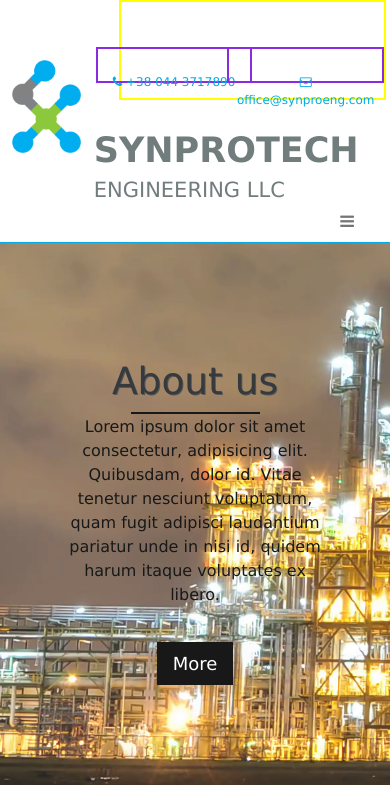
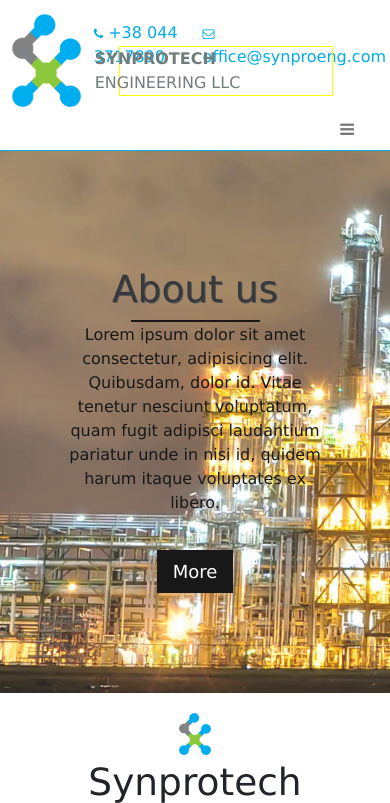
Before and after one commit to volosgoto/synprotech, a PHP site: page /public/ in a window 390 px wide. Shown: the top 803 px of the page. Run offline with PHP 8.4, Linux system fonts and the light colour scheme.

Commit message:
upd sesponsive

```diff
--- a/public/css/style.css
+++ b/public/css/style.css
@@ -79,8 +79,8 @@ form:hover {
     flex-direction: column;
     flex-basis: 150px;
     flex: 40;
-    justify-content: left;
-    align-items: left;
+    justify-content: space-between;
+    align-items: center;
     order:2;
     margin-left: 0px;
     /* border: 1px solid red */
@@ -89,44 +89,79 @@ form:hover {
 
 .header-contacts
 {
+    display: flex;
+    flex-direction: column;
+    height: auto;
+    align-items: stretch;
+    width: auto;
+    margin: 0px;
+    padding-top: 6px;
 
+    /* border: 1px solid green; */
+}
+
+
+.contacts-inner
+{
     display: flex;
     flex-direction: row;
-    height: 100px;
+    justify-content: space-around;
     width: auto;
-    border: 2px solid yellow;
-    align-items: flex-end;
-    /*
-    justify-content: left;
-    align-items: left
-    border: 5px solid blue */
+    margin: 0px;
+    padding: 0px;
+    /* border: 1px solid red; */
+}
 
-}
+
 
 p.header-phone,
 p.header-email {
     display: block;
     font-size: 12px;
-    /* margin: 0px 0px;
-    padding: 0px 0px; */
-    height: 70px;
     color: rgb(0, 173, 230);
-    align-items: flex-end;
-    text-align: center;
-    border: 2px solid blueviolet
+    margin: 0px;
+    padding: 0px;
+    /* border: 1px solid blue; */
+}
+
+
+p.header-email:hover {
+    color: rgb(113, 124, 125);
 }
 
 
 
-.inner-box-2 p {
-    flex: 1;
-    padding-top: 0px;
-    height: 48px;
+
+
+.header-branding {
+    display: flex;
+    flex-direction: column;
+    margin: 0px 0px;
     margin-left: 8px;
-    padding-left: 0px;
+    padding: 0px 0px;
+    width: auto;
+    height: auto;
+
+    border: 1px solid yellow;
 }
 
 
+.branding-1{
+    display: block;
+    font-size: 44px;
+    margin: 0px 0px;
+    padding: 0px 0px;
+    color: rgb(113, 124, 125);
+    font-weight: bold;
+}
+
+.branding-2{
+    display: block;
+    font-size: 29px;
+    margin: 0px 0px;
+    padding: 0px 0px;
+    color: rgb(113, 124, 125)
+}
 
 .inner-box-3 {
     display: block;
@@ -182,18 +217,6 @@ p.header-email {
 .inner-box-footer img
 {
     margin-top: 20px;
-}
-
-
-.branding-1{
-    font-size: 46px;
-    color: rgb(113, 124, 125);
-    font-weight: bold;
-}
-
-.branding-2{
-    font-size: 30px;
-    color: rgb(113, 124, 125)
 }
 
 
@@ -278,11 +301,6 @@ p.header-email {
 
 }
 
-/* .inner-box-1, .inner-box-2, .inner-box-3 {
-    border: 1px red solid;
-    padding: 10px;
-  }  */
-
 
 @media only screen and (max-width: 479px) {
     .navbar {
@@ -305,23 +323,56 @@ p.header-email {
         order:1;
     }
 
+
     p.branding-1 {
-        font-size:35px;
+        font-size:1.0em;
     }
 
+
     p.branding-2 {
-        font-size: 21px;
+        font-size: 1.0em;
     }
+
 
     .inner-box-2 p {
         flex: 1;
-        padding-top: 24px;
-        height: 36px;
+        padding-top: 0px;
+        height: 25px;
+        width: 100%;
         margin-left: -25px;
         padding-left: 0px;
+        width: 100%;
     }
+
+
+    p.header-phone,
+    p.header-email {
+        display: block;
+        font-size: 1.0em;
+        /* border: 1px solid blue; */
+    }
+
+
+    .header-branding {
+        flex-direction: column;
+        margin: 0px 0px;
+        margin-left: 0px;
+        padding: 0px 0px;
+        width: 80%;
+        height: auto;
+
+        /* border: 1px solid yellow; */
+    }
+
 }
 
+
+
+
+
+
+
+/*
 
 
 @media only screen and (max-width: 400px) {
@@ -401,3 +452,6 @@ p.header-email {
         padding-left: 0px;
     }
 }
+
+
+ */
--- a/public/index.html
+++ b/public/index.html
@@ -17,14 +17,15 @@
             <div class="inner-box-1"></div>
 
             <div class="inner-box-2">
-
                 <div class="header-contacts">
-                    <p class="header-phone"><i style="font-size:12px" class="fa">&#xf095;</i> +38 044 3717890</p>
-                    <p onclick="sendMail()" class="header-email"><i style="font-size:12px" class="fa">&#xf003;</i> office@synproeng.com</p>
-                </div>
-                <div class="">
-                    <p class="branding-1">SYNPROTECH</p>
-                    <p class="branding-2"> ENGINEERING LLC</p>
+                    <div class="contacts-inner">
+                        <p class="header-phone"><i style="font-size:12px" class="fa">&#xf095;</i> +38 044 3717890</p>
+                        <p onclick="sendMail()" class="header-email"><i style="font-size:12px" class="fa">&#xf003;</i> office@synproeng.com</p>
+                    </div>
+                    <div class="header-branding">
+                        <p class="branding-1">SYNPROTECH</p>
+                        <p class="branding-2"> ENGINEERING LLC</p>
+                    </div>
                 </div>
             </div>
 
```
